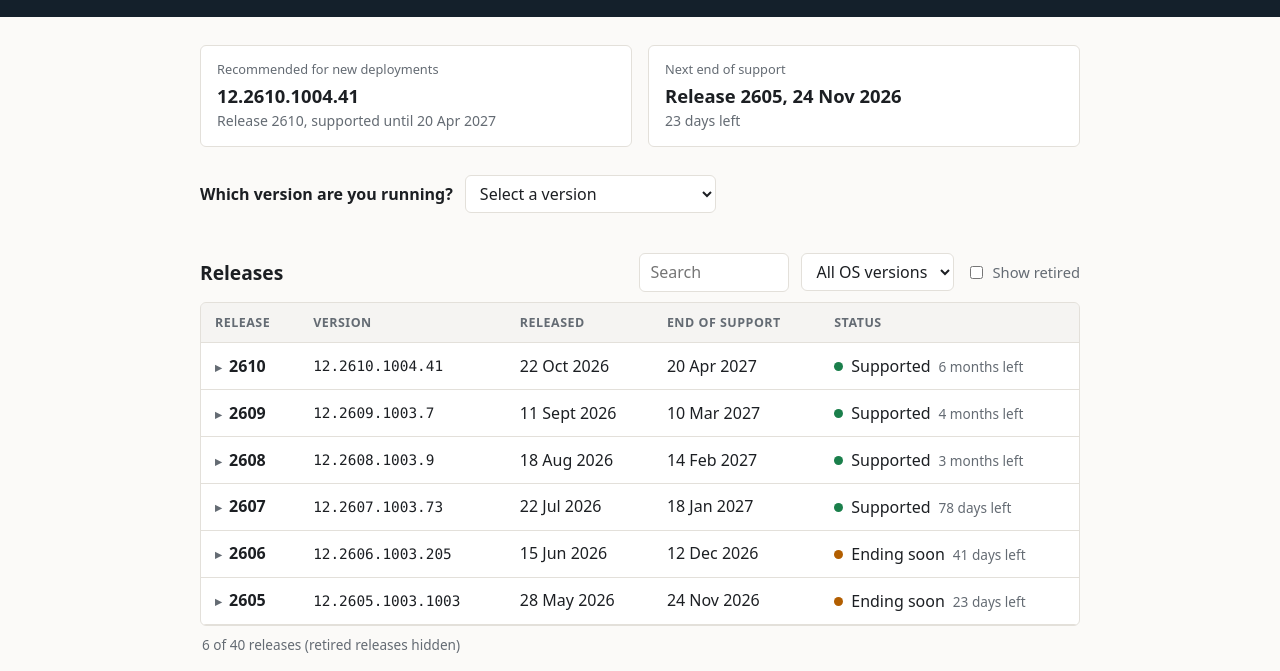
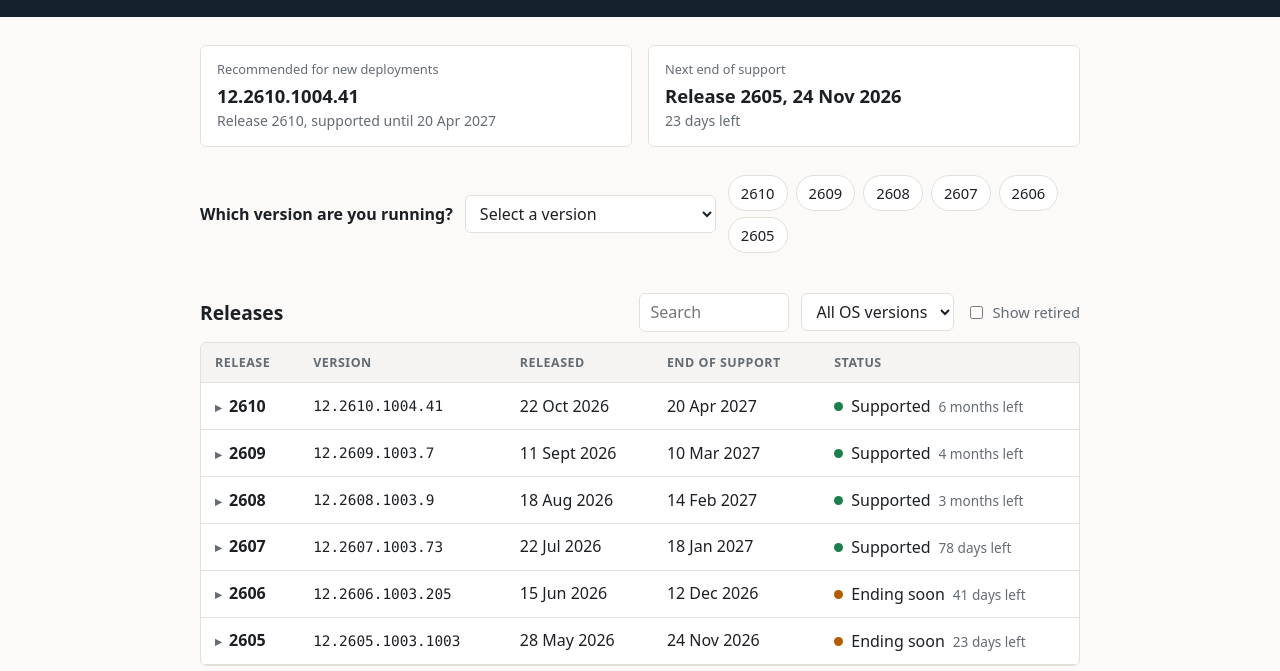
Before and after one commit to erikgraa/azure-local-releases, a plain HTML site: page site/index.html in a window 1280 px wide. Shown: the part 109-780 px from the top of the page. Drawn offline with Linux system fonts and the light colour scheme.

Commit message:
Add one-click supported version buttons beside the version dropdown (#13)
* Add one-click buttons for supported versions next to the version dropdown

Co-authored-by: Copilot App <223556219+Copilot@users.noreply.github.com>

* Place version buttons beside the dropdown

Co-authored-by: Copilot App <223556219+Copilot@users.noreply.github.com>

* Label version buttons by release train; name the JSON link JSON API

Co-authored-by: Copilot App <223556219+Copilot@users.noreply.github.com>

---------

Co-authored-by: Copilot App <223556219+Copilot@users.noreply.github.com>

```diff
--- a/site/app.js
+++ b/site/app.js
@@ -69,7 +69,29 @@
     $('mine').innerHTML = '<option value="">Select a version</option>' +
       '<optgroup label="In support">' + sorted.filter(r => r.status !== 'eol').map(option).join('') + '</optgroup>' +
       '<optgroup label="Out of support">' + sorted.filter(r => r.status === 'eol').map(option).join('') + '</optgroup>';
-    $('mine').addEventListener('change', () => { setVerdict(); saveState(); });
+    $('mine').addEventListener('change', () => { setVerdict(); saveState(); updateChips(); });
+    renderChips(sorted.filter(r => r.status !== 'eol'));
+  }
+
+  // One-click buttons for the supported releases, kept in sync with the dropdown
+  function renderChips(supported) {
+    const group = $('chips');
+    group.innerHTML = supported.map(r => {
+      const duplicate = supported.filter(x => x.releaseTrain === r.releaseTrain).length > 1;
+      const label = duplicate ? r.version.split('.').slice(0, 2).join('.') : r.releaseTrain;
+      return '<button type="button" class="chip" data-version="' + esc(r.version) + '" aria-pressed="false" title="' + esc(r.version) + '" aria-label="' + esc(label + ' (' + r.version + ')') + '">' + esc(label) + '</button>';
+    }).join('');
+    group.hidden = supported.length === 0;
+    group.addEventListener('click', e => {
+      const btn = e.target.closest('button.chip');
+      if (!btn) return;
+      $('mine').value = $('mine').value === btn.dataset.version ? '' : btn.dataset.version;
+      setVerdict(); saveState(); updateChips();
+    });
+  }
+
+  function updateChips() {
+    $('chips').querySelectorAll('button.chip').forEach(b => b.setAttribute('aria-pressed', String(b.dataset.version === $('mine').value)));
   }
 
   function setVerdict() {
@@ -185,6 +207,7 @@
     const mine = loadState();
     if (mine && releases.some(r => r.version === mine)) $('mine').value = mine;
     setVerdict();
+    updateChips();
     draw();
   }
 
--- a/site/index.html
+++ b/site/index.html
@@ -55,6 +55,7 @@
     <section class="check" aria-labelledby="check-label">
       <label id="check-label" for="mine">Which version are you running?</label>
       <select id="mine"><option value="">Select a version</option></select>
+      <div class="chips" id="chips" role="group" aria-label="Supported versions"></div>
       <p class="verdict" id="verdict" aria-live="polite"></p>
     </section>
 
@@ -107,7 +108,7 @@
         <a href="feed.xml"><svg class="icon" aria-hidden="true"><use href="#i-rss"/></svg>RSS</a>
         <a href="feed.json"><svg class="icon" aria-hidden="true"><use href="#i-rss"/></svg>JSON Feed</a>
         <a href="calendar.ics"><svg class="icon" aria-hidden="true"><use href="#i-calendar"/></svg>Calendar</a>
-        <a href="data/releases.json"><svg class="icon" aria-hidden="true"><use href="#i-json"/></svg>JSON</a>
+        <a href="data/releases.json"><svg class="icon" aria-hidden="true"><use href="#i-json"/></svg>JSON API</a>
       </nav>
       <p class="updated" id="updated"></p>
     </div>
--- a/site/style.css
+++ b/site/style.css
@@ -64,6 +64,15 @@ main.wrap { padding-top: 28px; padding-bottom: 20px; }
 .check label { font-weight: 600; }
 .verdict { flex-basis: 100%; margin: 0; color: var(--muted); }
 .verdict b { color: var(--text); }
+
+.chips { display: flex; flex-wrap: wrap; flex: 1 1 260px; gap: 6px 8px; }
+.chips[hidden] { display: none; }
+.chip {
+  font: inherit; font-size: .92rem; color: var(--text); background: var(--surface);
+  border: 1px solid var(--line); border-radius: 99px; padding: 4px 12px; min-height: 36px; cursor: pointer;
+}
+.chip:hover { border-color: var(--accent); }
+.chip[aria-pressed="true"] { border-color: var(--accent); color: var(--accent); font-weight: 600; box-shadow: inset 0 0 0 1px var(--accent); }
 
 select, input[type="search"] {
   font: inherit; color: var(--text); background: var(--surface);
--- a/site/sw.js
+++ b/site/sw.js
@@ -1,5 +1,5 @@
 // Network first, falling back to the cache, so the site keeps working offline without ever serving stale data online
-const CACHE = 'eol-v5';
+const CACHE = 'eol-v6';
 const SHELL = ['./', 'index.html', 'style.css', 'app.js', 'favicon.svg', 'site.webmanifest', 'data/releases.json'];
 
 self.addEventListener('install', event => {
```
